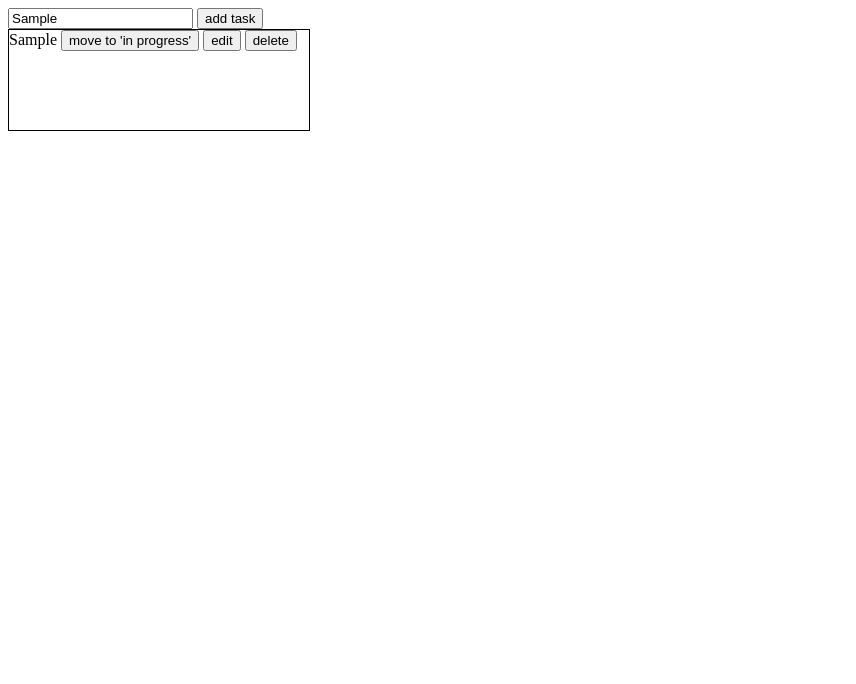
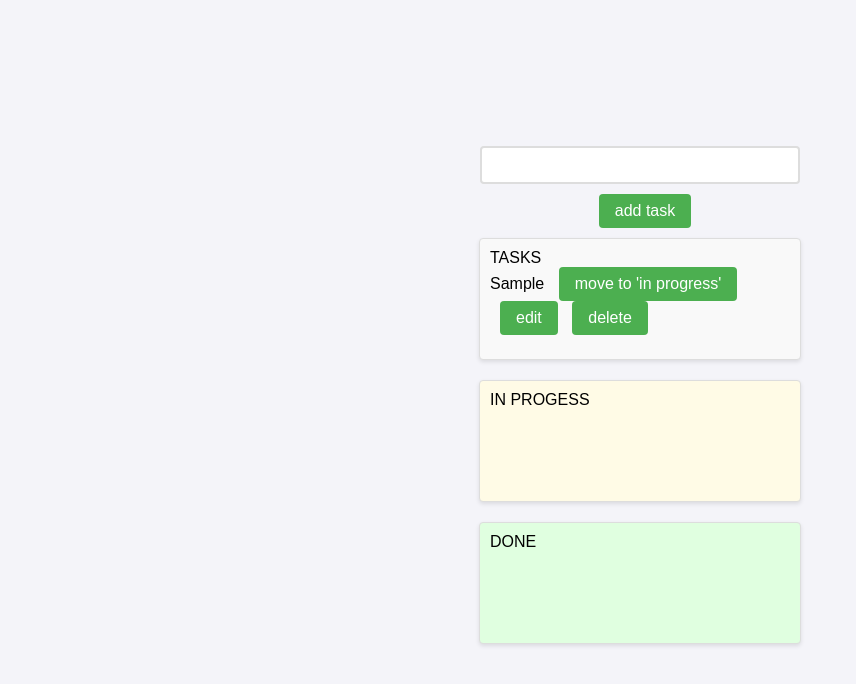
Before and after one commit to Alex-Zaviarzhenets/to-do-list, a plain HTML site: page index.html in a window 1280 px wide. Both pictures are taken after typing "Sample" into the empty fields and a click on the button "add task". Shown: the whole page, without its empty margins (0-856 px from the left). Drawn offline with Linux system fonts and the light colour scheme.

Commit message:
task two done

```diff
--- a/index.html
+++ b/index.html
@@ -18,9 +18,9 @@
   <body>
     <input type="text">
     <button>add task</button>
-    <div id="addedTasks"></div>
-    <div id="inProgress"></div>
-    <div id="done"></div>
+    <div id="addedTasks">TASKS</div>
+    <div id="inProgress">IN PROGESS</div>
+    <div id="done">DONE</div>
   </body>
   </html>
 </body>
--- a/script.js
+++ b/script.js
@@ -1,12 +1,28 @@
-const task = document.body.getElementsByTagName('input')[0]
-const containerTasks = document.body.getElementsByTagName('div')[0]
-const buttonAdd = document.body.getElementsByTagName('button')[0]
-
+const task = document.body.getElementsByTagName('input')[0];
+const containerTasks = document.body.getElementsByTagName('div')[0];
+const buttonAdd = document.body.getElementsByTagName('button')[0];
 
 buttonAdd.onclick = () => {
-  containerTasks.innerHTML += `${task.value}
-  <button>move to 'in progress'</button>
-  <button>edit</button>
-  <button>delete</button>
-`
+  if (task.value.trim() !== "") {
+    // Создаем контейнер для задачи
+    const taskContainer = document.createElement('div'); // Родитель для задачи
+
+    // Добавляем текст задачи
+    taskContainer.innerHTML = `${task.value}
+      <button>move to 'in progress'</button>
+      <button>edit</button>
+      <button onclick='deleteTask(this)'>delete</button>
+    `;
+
+    // Добавляем задачу в контейнер
+    containerTasks.appendChild(taskContainer);
+
+    // Очищаем поле ввода
+    task.value = "";
+  }
+};
+
+function deleteTask(button) {
+  const taskContainer = button.parentElement; // Находим родительский элемент (div с задачей)
+  taskContainer.remove(); // Удаляем контейнер задачи
 }
--- a/style.css
+++ b/style.css
@@ -1,5 +1,96 @@
+/* Общий стиль страницы */
+body {
+  font-family: Arial, sans-serif;
+  margin: 0;
+  padding: 0;
+  display: flex;
+  flex-direction: column;
+  align-items: center;
+  justify-content: center;
+  min-height: 100vh;
+  background-color: #f4f4f9;
+}
+
+input[type="text"] {
+  padding: 8px;
+  font-size: 16px;
+  width: 300px;
+  margin-bottom: 10px;
+  border: 2px solid #ddd;
+  border-radius: 4px;
+  outline: none;
+}
+
+input[type="text"]:focus {
+  border-color: #007BFF;
+}
+
+button {
+  padding: 8px 16px;
+  background-color: #4CAF50;
+  color: white;
+  border: none;
+  border-radius: 4px;
+  cursor: pointer;
+  font-size: 16px;
+  margin-left: 10px;
+}
+
+button:hover {
+  background-color: #45a049;
+}
+
+button:focus {
+  outline: none;
+}
+
+/* Контейнеры для задач */
+#addedTasks, #inProgress, #done {
+  border: 1px solid #ddd;
+  width: 300px;
+  min-height: 100px;
+  margin: 10px 0;
+  padding: 10px;
+  border-radius: 4px;
+  background-color: #fff;
+  box-shadow: 0 2px 4px rgba(0, 0, 0, 0.1);
+}
+
 #addedTasks {
-  border: 1px solid black;
-  width: 300px;
-  height: 100px;
+  background-color: #f9f9f9;
 }
+
+#inProgress {
+  background-color: #fffbe6;
+}
+
+#done {
+  background-color: #e0ffe0;
+}
+
+/* Стиль для каждой задачи */
+.task {
+  display: flex;
+  justify-content: space-between;
+  padding: 8px 0;
+  border-bottom: 1px solid #ddd;
+  font-size: 16px;
+  color: #333;
+}
+
+.task button {
+  margin-left: 5px;
+}
+
+/* Выделение задач */
+.task span {
+  flex-grow: 1;
+}
+
+.task button.delete {
+  background-color: #f44336;
+}
+
+.task button.delete:hover {
+  background-color: #e53935;
+}
```
